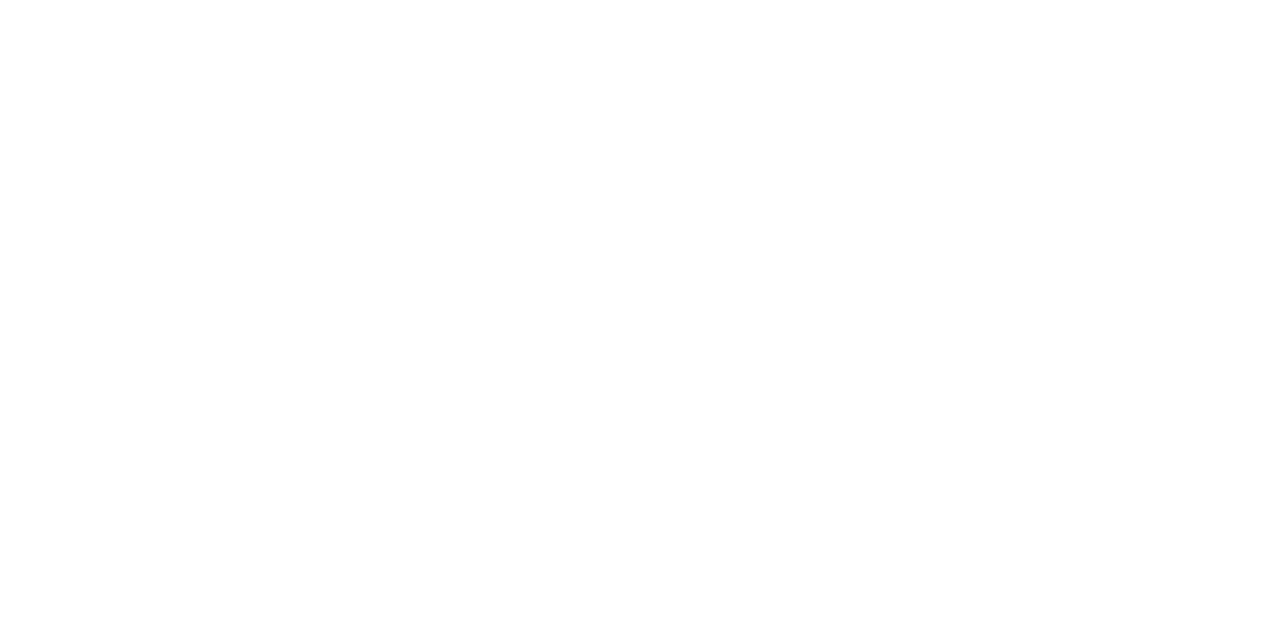
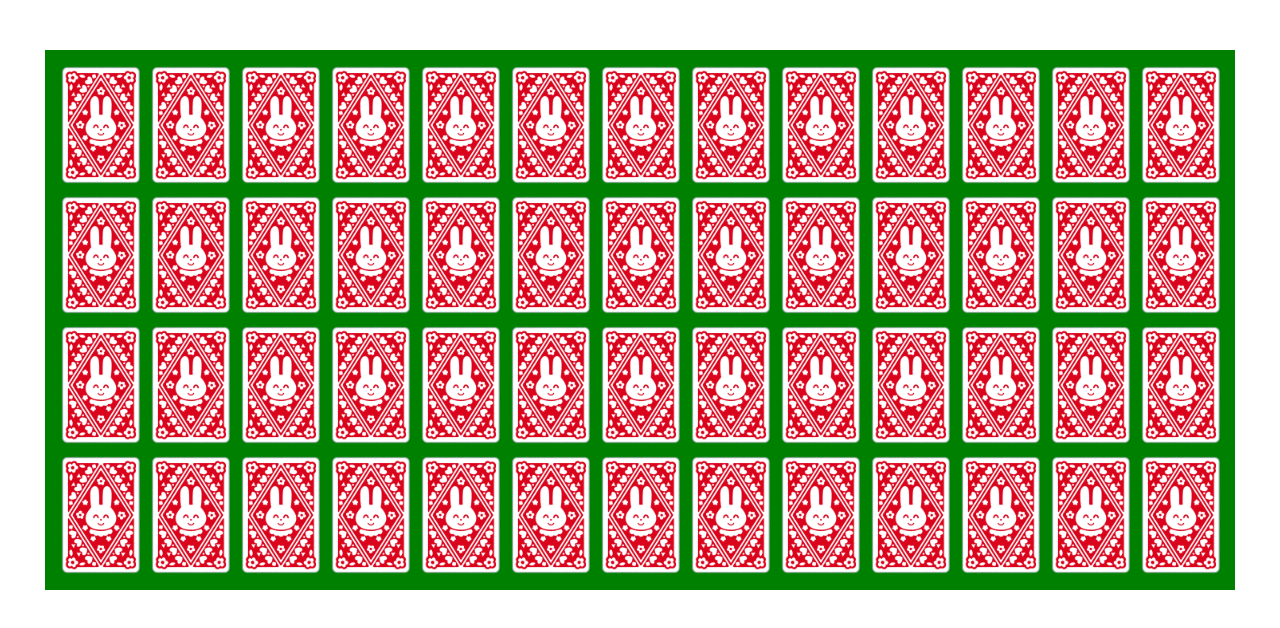
Before and after one commit to s-iijima0113/consentration, a Nuxt app: page / in a window 1280 px wide. Shown: the top 628 px of the page. Built offline with nearby package versions, Linux system fonts and the light colour scheme.

Commit message:
トランプ画面入れ込んだ

```diff
--- a/pages/index.vue
+++ b/pages/index.vue
@@ -1,33 +1,32 @@
 <template>
-
+  <div class="consentration-box">
+    <div v-for="n in trumps.length"
+    :key="n"
+    class="trumpsShape">
+   </div>
+ </div>
 </template>
 
 <script>
 export default {
   data () {
     const mark = ['heart', 'dia', 'clover', 'spade']
-    const num = [1, 2, 3, 4, 5, 6, 7, 8, 9, 10, 11, 12, 13]
-    const surface = ['true', 'false']
     const trumps = []
-      for (let i = mark.length -1 ; i > 0; i--) {
-        for (let l = num.length -1 ; l > 0; l--) {
-          const k = Math.floor(Math.random() * (i + 1))
-          const markRandom = mark[i]
-          mark[i] = mark[k]
-          mark[k] = markRandom
-          console.log(mark)
-          // trumps.push(mark[k])
-
-          const m = Math.floor(Math.random() * (l + 1))
-          const numRandom = num[l]
-          num[l] = num[m]
-          num[m] = numRandom
-
-        console.log(num)
-        // trumps.push(num)
+    console.log(trumps)
+      for (let i = 0; i < 4; i++) {
+        for (let k = 1; k <= 13; k++) {
+        trumps.push({trumpMark: mark[i],trumpNum: k,surface: false})
         }
       }
+      for (let h = trumps.length -1; h >= 0; h--) {
+        const m = Math.floor(Math.random() * (h + 1))
+        const tmp = trumps[h]
+        trumps[h] = trumps[m]
+        trumps[m] = tmp
+        console.log(trumps[h])
+        }
     return {
+      trumps :trumps  // trumpsプロパティをもつ連想配列
     }
   },
   methods: {
@@ -36,5 +35,20 @@
 </script>
 
 <style>
-
+.consentration-box{
+  overflow: hidden;
+  width: 1190px;
+  background-color: green;
+  margin: 50px auto;
+  padding: 10px;
+}
+.trumpsShape{
+  height: 120px;
+  width: 80px;
+  margin: 5px;
+  box-sizing: border-box;
+  float: left;
+  background-image: url("~assets/images/card_back.PNG");
+  background-size: cover;
+}
 </style>
```
Also changed, not shown: assets/images/card_back.png (added).
